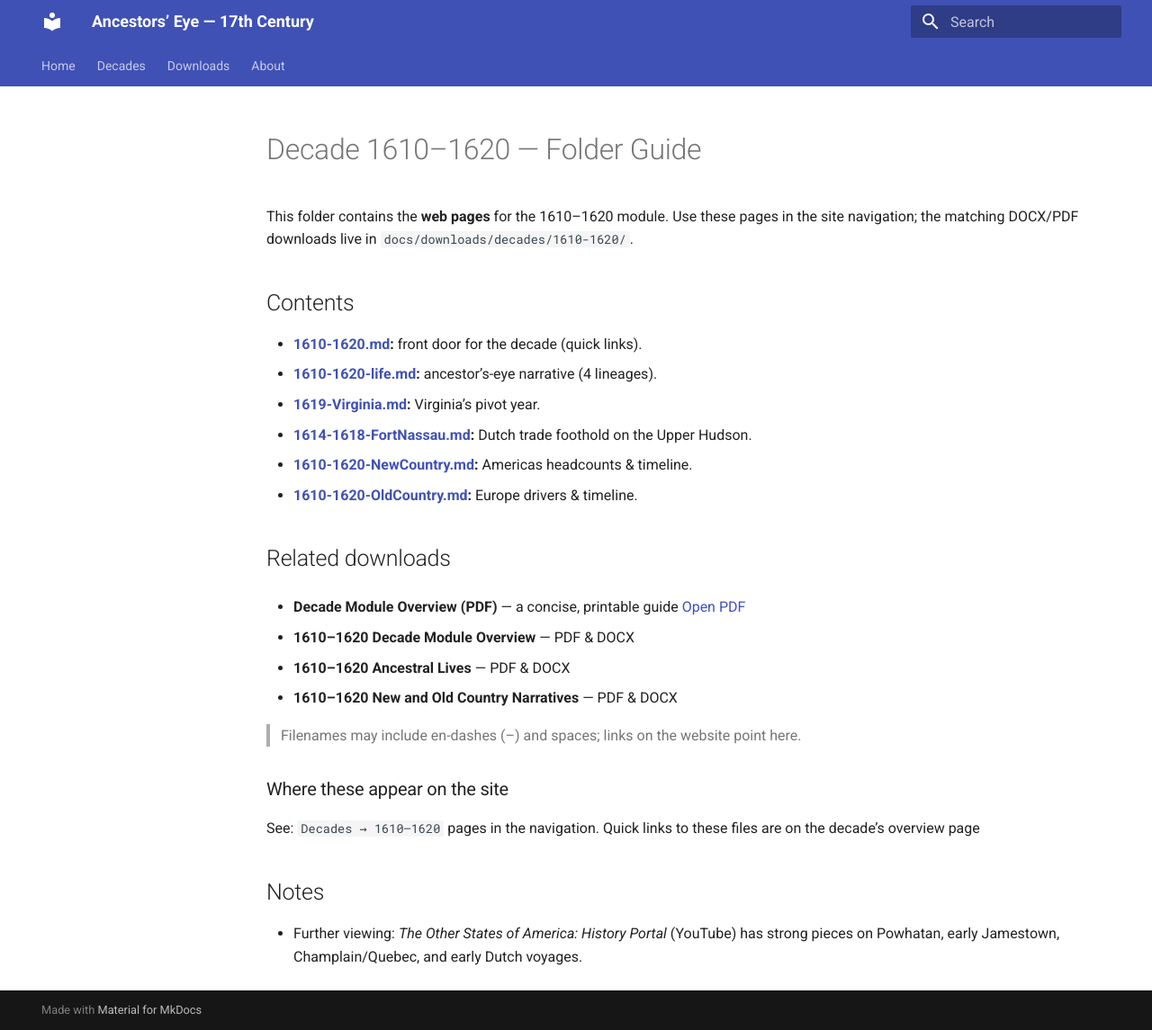
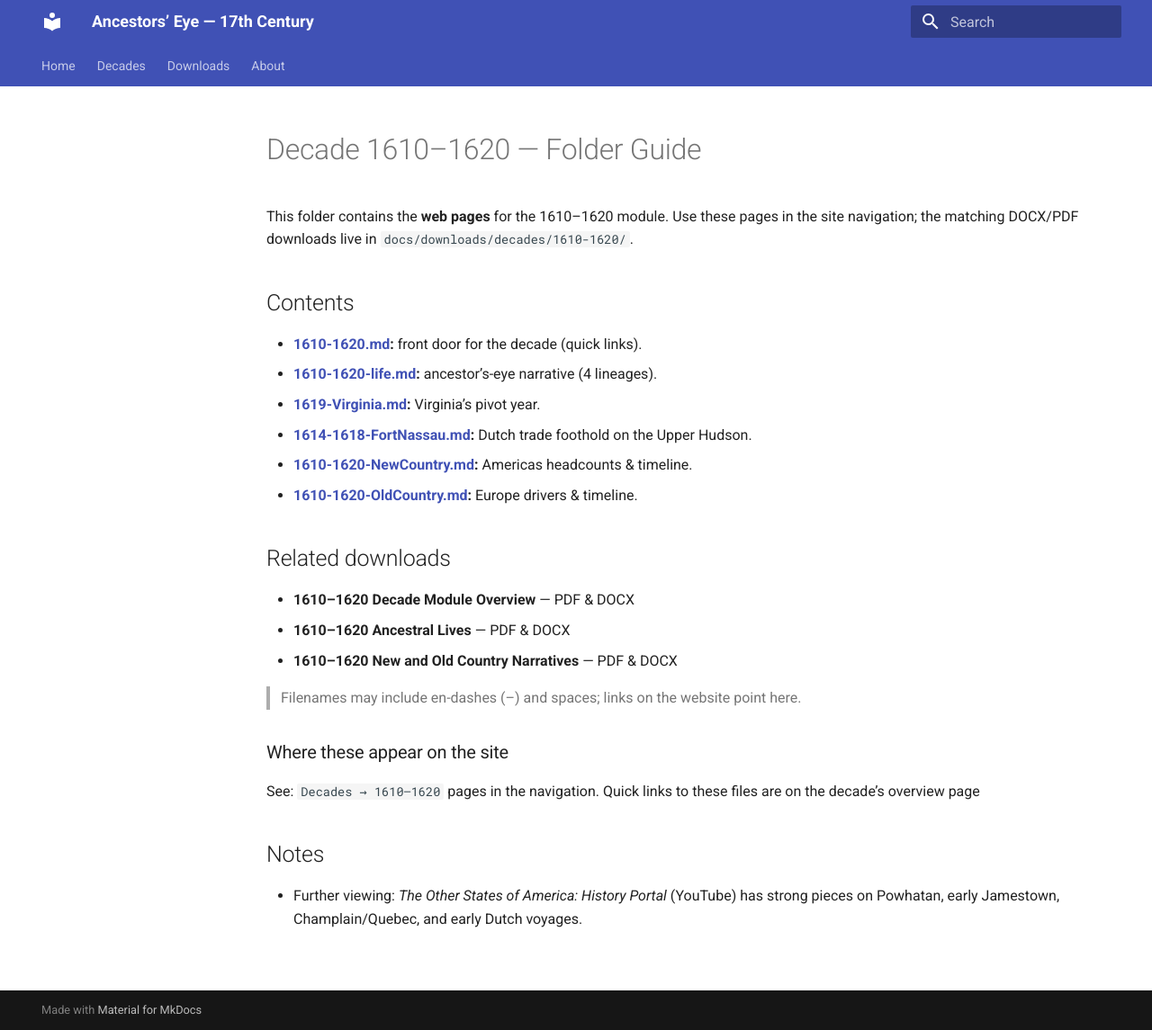
Before and after one commit to BillWorstell/WorstellWitnessWaybackMachine, an MkDocs documentation site: the page built from docs/decades/1610-1620/ReadMe.md, in a window 1280 px wide and 1145 px high. Shown: the whole window at 90% size. Built offline with MkDocs 1.6.1 and Material for MkDocs 9.7.7, drawn with Linux system fonts in a browser that asks for light colours.

Commit message:
Update ReadMe.md

```diff
--- a/docs/decades/1610-1620/ReadMe.md
+++ b/docs/decades/1610-1620/ReadMe.md
@@ -13,9 +13,6 @@ This folder contains the **web pages** for the 1610–1620 module. Use these pag
 
 ## Related downloads
 
-- **Decade Module Overview (PDF)** — a concise, printable guide
-  [Open PDF](../../downloads/decades/1610-1620/1610-1620-Decade-Module-Overview.pdf)
-
 - **1610–1620 Decade Module Overview** — PDF & DOCX
 - **1610–1620 Ancestral Lives** — PDF & DOCX
 - **1610–1620 New and Old Country Narratives** — PDF & DOCX
```
